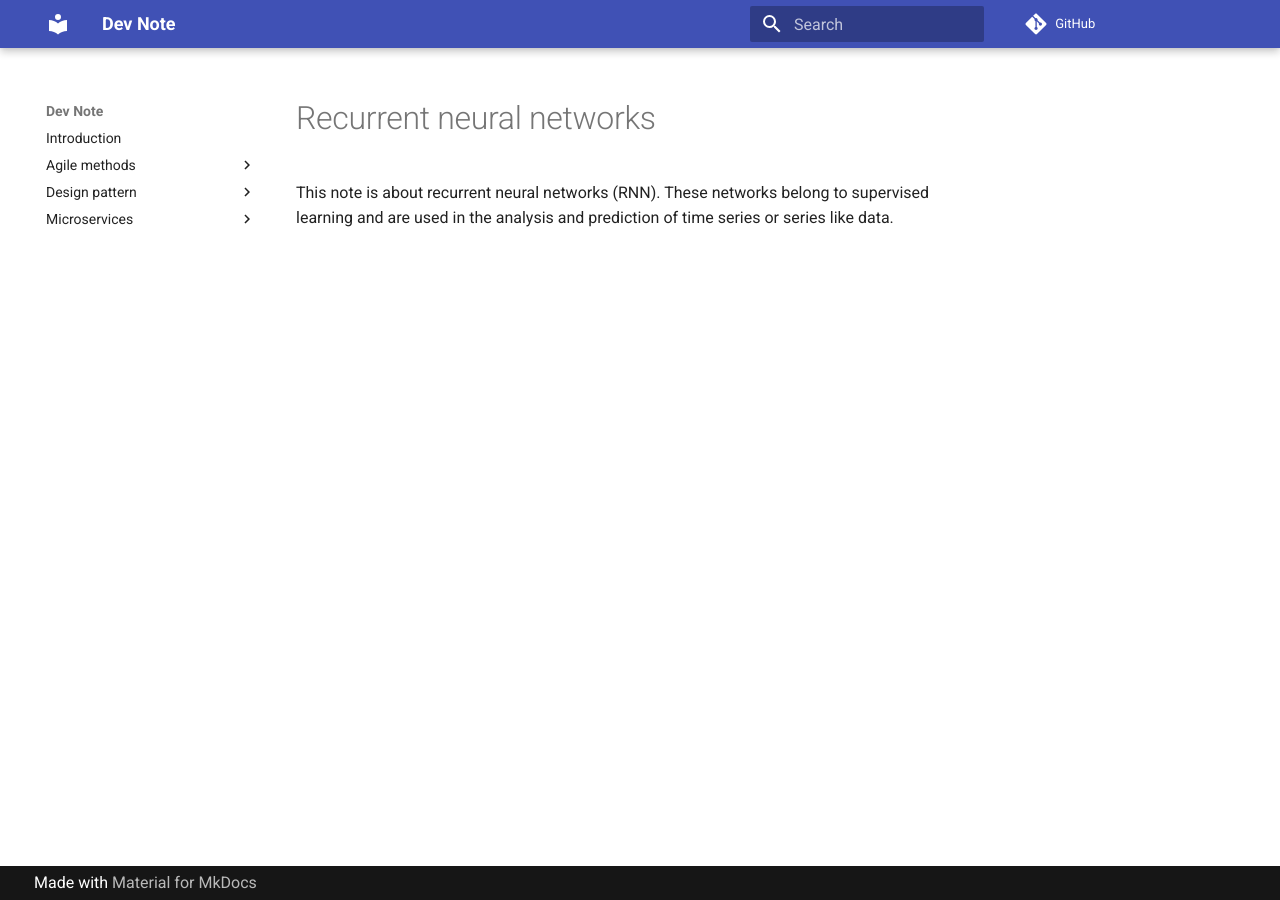
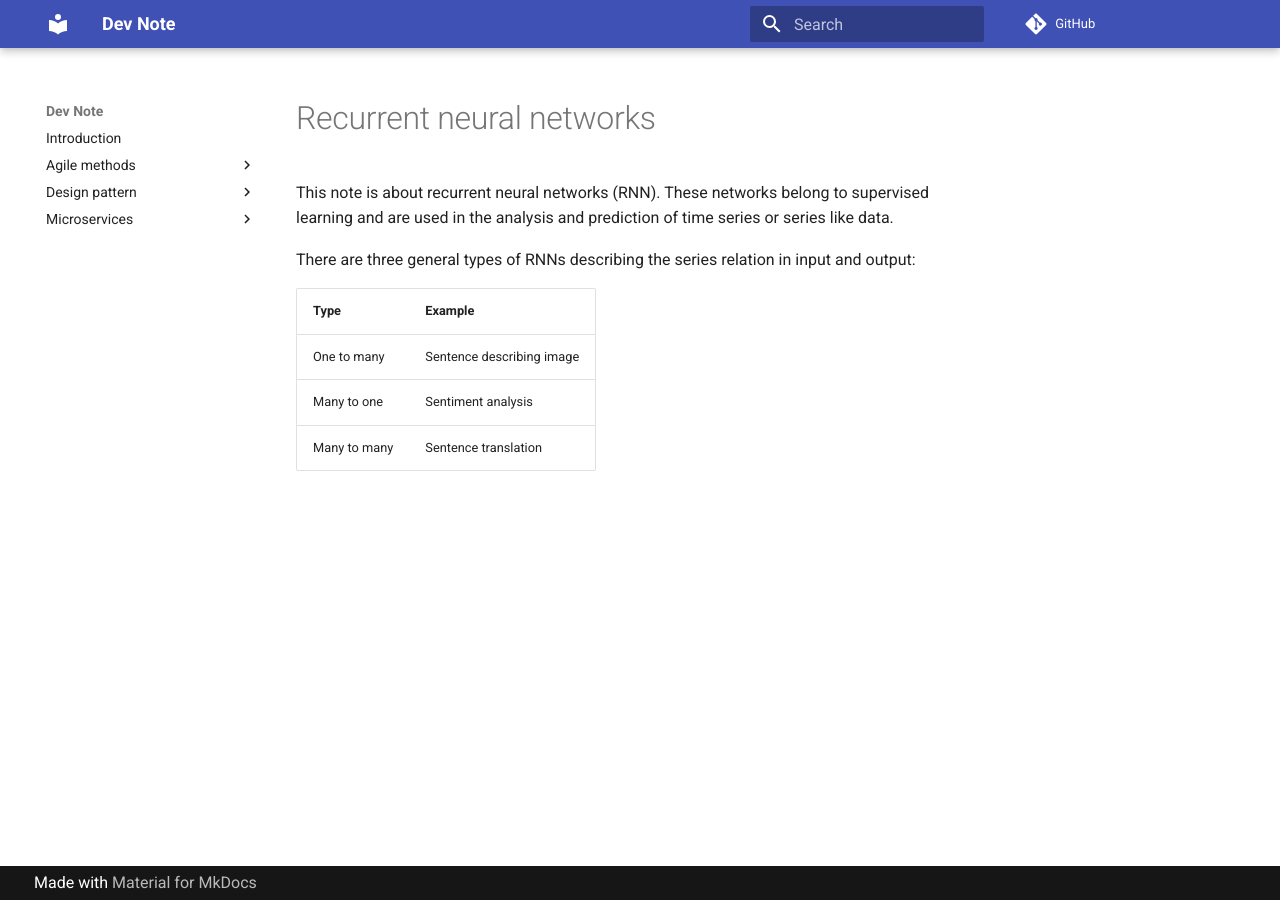
Before and after one commit to thomaszub/dev-note, an MkDocs documentation site: the page built from docs/machine_learning/recurrent_neural_networks/index.md, in a window 1280 px wide. Built offline with MkDocs 1.6.1 and Material for MkDocs 9.7.7, drawn with Linux system fonts in a browser that asks for light colours; nearby versions of some CDN libraries; comment, search, counter and statistics services are not loaded.

Commit message:
Added types of input and output of RNNs

```diff
--- a/docs/machine_learning/recurrent_neural_networks/index.md
+++ b/docs/machine_learning/recurrent_neural_networks/index.md
@@ -1,3 +1,11 @@
 # Recurrent neural networks
 
 This note is about recurrent neural networks (RNN). These networks belong to supervised learning and are used in the analysis and prediction of time series or series like data.
+
+There are three general types of RNNs describing the series relation in input and output:
+
+| Type         | Example                   |
+| ------------ | ------------------------- |
+| One to many  | Sentence describing image |
+| Many to one  | Sentiment analysis        |
+| Many to many | Sentence translation      |
```
